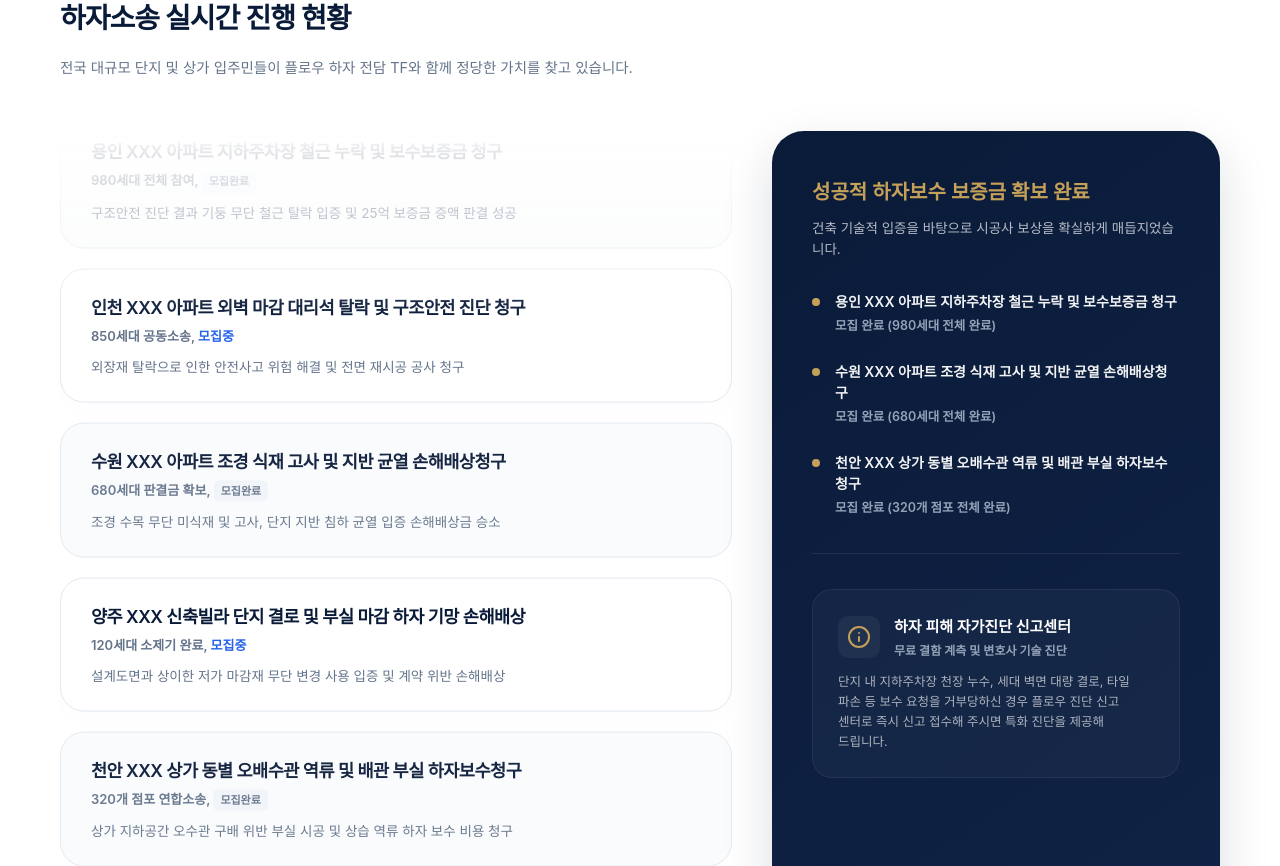
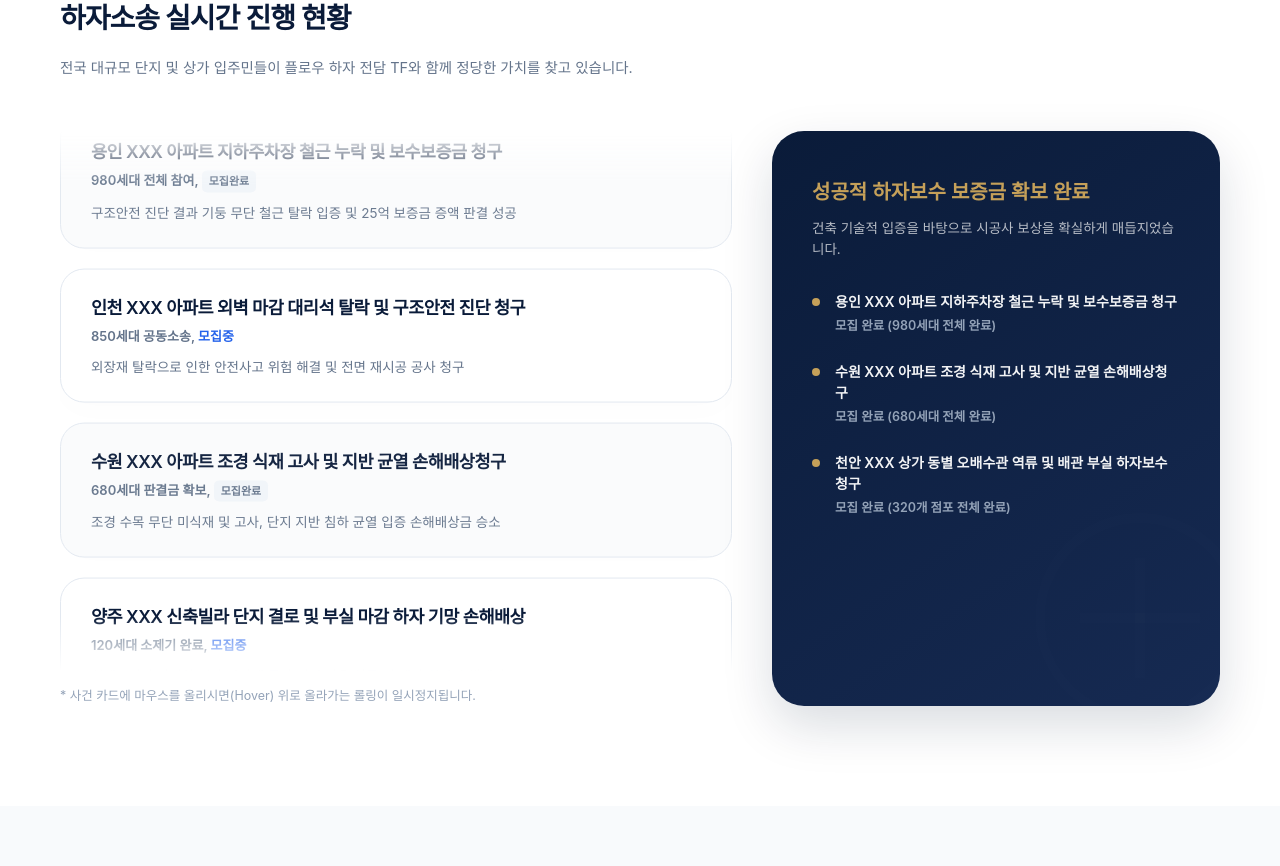
Before and after one commit to 2026flowlaw-cpu/flow, a Next.js app: page /practice/defect-litigation in a window 1280 px wide. Shown: the part 3760-4626 px from the top of the page. Built offline with nearby package versions, Linux system fonts and the light colour scheme; no server answers.

Commit message:
feat: remove defect self-diagnosis reporting center box

```diff
--- a/src/app/practice/defect-litigation/page.module.css
+++ b/src/app/practice/defect-litigation/page.module.css
@@ -260,16 +260,8 @@
   align-items: stretch;
 }
 
-.leftCol {
-  display: flex;
-  flex-direction: column;
-  height: 100%;
-}
-
 .verticalMarqueeWrapper {
-  flex: 1;
-  display: flex;
-  flex-direction: column;
+  height: 540px;
   overflow: hidden;
   position: relative;
   width: 100%;
--- a/src/app/practice/defect-litigation/page.tsx
+++ b/src/app/practice/defect-litigation/page.tsx
@@ -120,7 +120,7 @@ export default function DefectLitigationPage() {
             <div className={styles.casesGrid}>
 
               {/* Left Column: Vertical Defect Marquee */}
-              <div className={styles.leftCol}>
+              <div>
                 <div className={styles.verticalMarqueeWrapper}>
                   <div className={styles.verticalMarqueeTrack}>
 
@@ -211,26 +211,7 @@ export default function DefectLitigationPage() {
                     </div>
                   </div>
 
-                  <div className={styles.divider}></div>
 
-                  <div className={styles.shinmoongoBox}>
-                    <div className={styles.shinmoongoHeader}>
-                      <div className={styles.shinmoongoIconBox}>
-                        <svg width="24" height="24" viewBox="0 0 24 24" fill="none" stroke="currentColor" strokeWidth="2" strokeLinecap="round" strokeLinejoin="round">
-                          <path d="M12 22c5.523 0 10-4.477 10-10S17.523 2 12 2 2 6.477 2 12s4.477 10 10 10z"/>
-                          <path d="M12 16v-4"/>
-                          <path d="M12 8h.01"/>
-                        </svg>
-                      </div>
-                      <div className={styles.shinmoongoHeaderText}>
-                        <h5 className={styles.shinmoongoTitle}>하자 피해 자가진단 신고센터</h5>
-                        <span className={styles.shinmoongoSubtitle}>무료 결함 계측 및 변호사 기술 진단</span>
-                      </div>
-                    </div>
-                    <p className={styles.shinmoongoDesc}>
-                      단지 내 지하주차장 천장 누수, 세대 벽면 대량 결로, 타일 파손 등 보수 요청을 거부당하신 경우 플로우 진단 신고 센터로 즉시 신고 접수해 주시면 특화 진단을 제공해 드립니다.
-                    </p>
-                  </div>
 
                 </div>
               </div>
```
